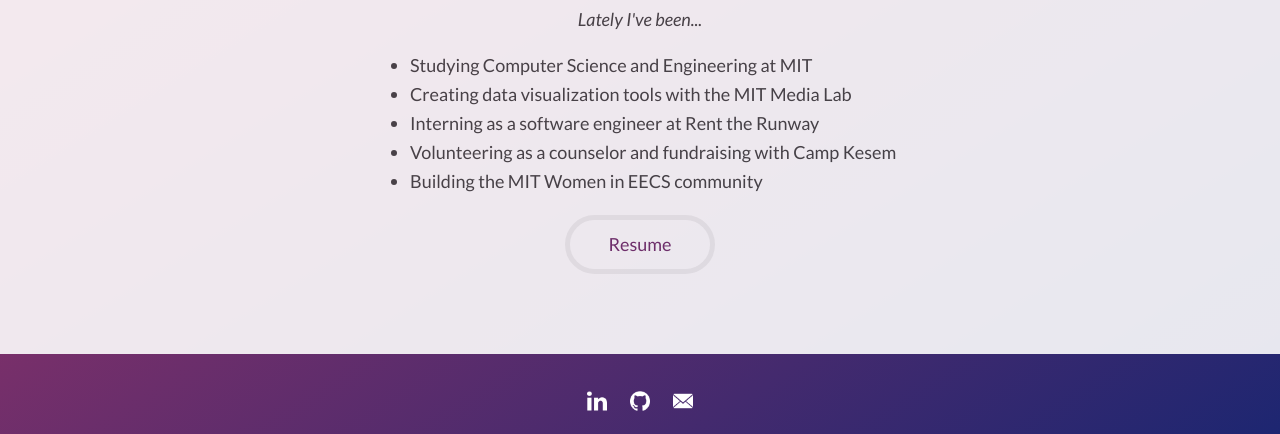
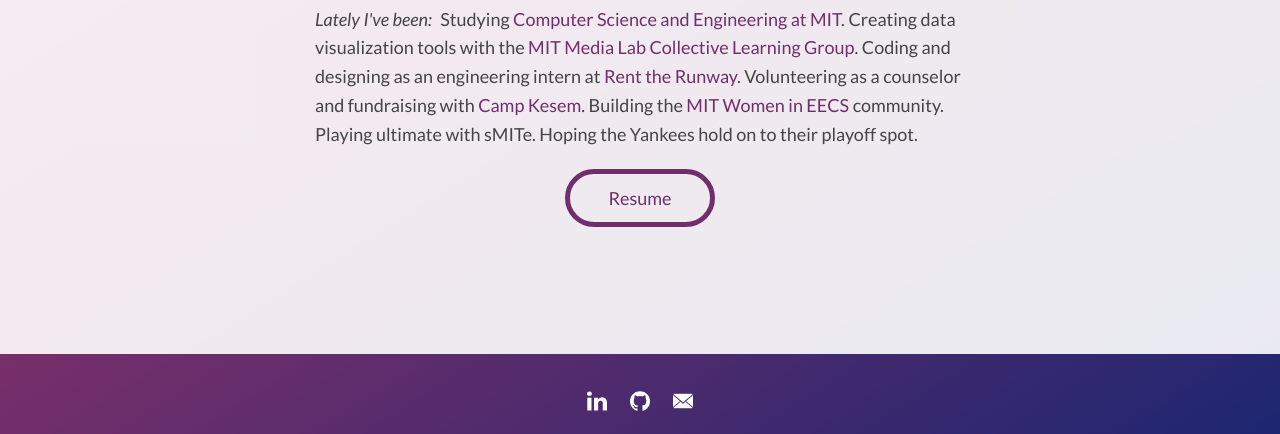
Before and after one commit to askyel/homepage, a PHP site: page /about.html in a window 1280 px wide. Shown: the part 366-800 px from the top of the page. Run offline with PHP 8.4, Linux system fonts and the light colour scheme.

Commit message:
about page

```diff
--- a/about.html
+++ b/about.html
@@ -7,6 +7,7 @@
 	<meta name="author" content="">
 
 	<title>Ariel Skye Levy</title>
+	<link rel="shortcut icon" href="favicon.ico" type="image/x-icon">
 
 	<link rel="stylesheet" type="text/css" href="css/style.css" media="screen">
 </head>
@@ -31,19 +32,21 @@
 			</div>
 
 			<div id="about-desc">
-				<p class="style-italic">Lately I've been...</p>
-				<ul>
-					<li>Studying Computer Science and Engineering at MIT</li>
-					<li>Creating data visualization tools with the MIT Media Lab</li>
-					<li>Interning as a software engineer at Rent the Runway</li>
-					<li>Volunteering as a counselor and fundraising with Camp Kesem</li>
-					<li>Building the MIT Women in EECS community</li>
-				</ul>
+				<!--<p class="style-italic">Lately I've been...</p>-->
+				<p><span class="style-italic">Lately I've been:</span> Studying <a href="https://www.eecs.mit.edu/">Computer Science and Engineering at MIT</a>. Creating data visualization tools with the <a href="http://macro.media.mit.edu/">MIT Media Lab Collective Learning Group</a>. Coding and designing as an engineering intern at <a href="https://www.renttherunway.com/">Rent the Runway</a>. Volunteering as a counselor and fundraising with <a href="http://campkesem.org/mit">Camp Kesem</a>. Building the <a href="https://medium.com/mit-women-in-eecs">MIT Women in EECS</a> community. Playing ultimate with sMITe. Hoping the Yankees hold on to their playoff spot.</p>
+
+				<!--<ul>-->
+					<!--<li>Studying <a href="https://www.eecs.mit.edu/">Computer Science and Engineering at MIT</a></li>-->
+					<!--<li>Creating data visualization tools with the <a href="http://macro.media.mit.edu/">MIT Media Lab</a></li>-->
+					<!--<li>Interning as a software engineer at <a href="https://www.renttherunway.com/">Rent the Runway</a></li>-->
+					<!--<li>Volunteering as a counselor and fundraising with <a href="http://campkesem.org/mit">Camp Kesem</a></li>-->
+					<!--<li>Building the <a href="https://medium.com/mit-women-in-eecs">MIT Women in EECS</a> community</li>-->
+				<!--</ul>-->
 			</div>
 
-			<div id="resume">
-				<a href="resume.pdf">Resume</a>
-			</div>
+			<a href="resume.pdf">
+				<div id="resume">Resume</div>
+			</a>
 		</div>
 	</div>
 
--- a/css/style.css
+++ b/css/style.css
@@ -45,10 +45,6 @@ h1, h2, h3 {
 	filter: invert(100%);
 }
 
-#contact-strip ul li a img:hover {
-	filter: invert(75%);
-}
-
 
 /*** Navigation Bar ***/
 
@@ -63,11 +59,6 @@ h1, h2, h3 {
 #navbar a {
 	color: inherit;
 	text-decoration: none;
-	opacity: 1.0;
-}
-
-#navbar a:hover {
-	opacity: 0.75;
 }
 
 #navbar-menu {
@@ -85,10 +76,6 @@ h1, h2, h3 {
 	padding: 0 10px 0;
 }
 
-#navbar-menu ul li.active {
-	color: #774268;
-}
-
 
 /*** Content ***/
 
@@ -103,8 +90,9 @@ h1, h2, h3 {
   margin: 80px 0 80px;
 	overflow: scroll;
 	overflow-x: hidden;
-  background-color: #FDFDFD;
-	opacity: 0.9;
+  /*background-color: #FDFDFD;*/
+	background-color: rgba(255,255,255,0.9);
+	/*opacity: 0.9;*/
 }
 
 ::-webkit-scrollbar {
@@ -114,11 +102,11 @@ h1, h2, h3 {
 
 #content {
 	margin: 0 auto 0;
-	max-width: 800px;
+	max-width: 650px;
 	line-height: 1.6;
 	font-size: 18px;
 	color: #444444;
-	padding: 0 10px 50px;
+	padding: 0 10px 20px;
 	overflow: auto;
 }
 
@@ -130,6 +118,10 @@ h2 {
 a {
 	color: #702F6B;
 	text-decoration: none;
+}
+
+a:hover {
+	opacity: 0.8;
 }
 
 p {
@@ -173,7 +165,7 @@ h1#home:hover {
 	top: 50%;
 	height: 350px;
 	margin-top: -257.5px;
-	/*height: 200px;*/
+	/*height: 500px;*/
 	/*margin-top: -250px;*/
 	width: 100%;
 	overflow: hidden;
@@ -186,7 +178,6 @@ h1#home:hover {
 
 .gif-lower {
 	margin-top: -117.5px;
-	/*margin-top: 25px;*/
 }
 
 .gif img {
@@ -212,15 +203,17 @@ h1#home:hover {
 	width: 200px;
 	margin: 0 auto 0;
 	/*padding: 20px 20px 0;*/
-	border: 5px solid #EEEEEE;
+	border: 5px solid #702F6B;
 	border-radius: 50%;
 }
 
-#about-desc {
+#about-desc p {
+	/*max-width: 500px;*/
+	text-align: left;
 }
 
 #about-desc p span {
-	color: #774268;
+	margin-right: 5px;
 }
 
 #resume {
@@ -228,12 +221,13 @@ h1#home:hover {
 	margin: 20px auto 10px;
 	padding: 10px 20px 10px;
 	border-radius: 30px;
-	border: 5px solid #EEEEEE;
+	border: 5px solid #702F6B;
 	text-align: center;
 }
 
 #resume:hover {
-	background-color: #EEEEEE;
+	background-color: #702F6B;
+	color: #FEFEFE;
 }
 
 
--- a/index.html
+++ b/index.html
@@ -7,6 +7,7 @@
 	<meta name="author" content="">
 
 	<title>Ariel Skye Levy</title>
+	<link rel="shortcut icon" type="image/png" href="images/favicon.png"/>
 
 	<link rel="stylesheet" type="text/css" href="css/style.css" media="screen">
 </head>
--- a/projects.html
+++ b/projects.html
@@ -7,6 +7,7 @@
 	<meta name="author" content="">
 
 	<title>Ariel Skye Levy</title>
+	<link rel="shortcut icon" href="favicon.ico" type="image/x-icon">
 
 	<link rel="stylesheet" type="text/css" href="css/style.css" media="screen">
 </head>
```
Also changed, not shown: favicon.ico (added), images/favicon.png (added), 2 other files.
